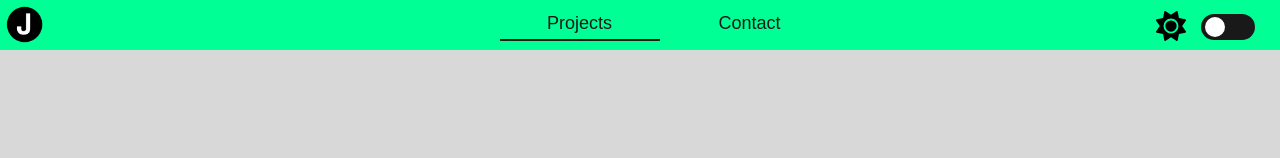
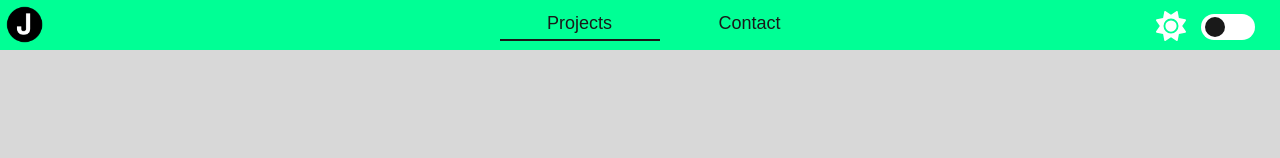
Before and after one commit to jkagawa/jkagawa-website, a React (Create React App) app: page / in a window 1280 px wide. Shown: the top 158 px of the page. Built offline with nearby package versions, Linux system fonts and the light colour scheme; the HTML template or start-up script is replaced by a standard one.

Commit message:
Update theme toggle color scheme

```diff
--- a/src/index.css
+++ b/src/index.css
@@ -547,8 +547,12 @@ header ul, .dropdown_container, .dropdown_div {
   display: none;
 }
 
+#toggle-icon {
+  color: var(--background-pure);
+}
+
 .slider {
-  background: var(--primary-color);
+  background: var(--background-pure);
   bottom: 0;
   cursor: pointer;
   left: 0;
@@ -559,7 +563,7 @@ header ul, .dropdown_container, .dropdown_div {
 }
 
 .slider::before {
-  background: #fff;
+  background: var(--primary-color);
   bottom: 3px;
   content: "";
   height: 20px;
@@ -570,7 +574,7 @@ header ul, .dropdown_container, .dropdown_div {
 }
 
 input:checked + .slider {
-  background: var(--on-primary);
+  /* background: var(--on-primary); */
 }
 
 input:checked + .slider::before {
```
